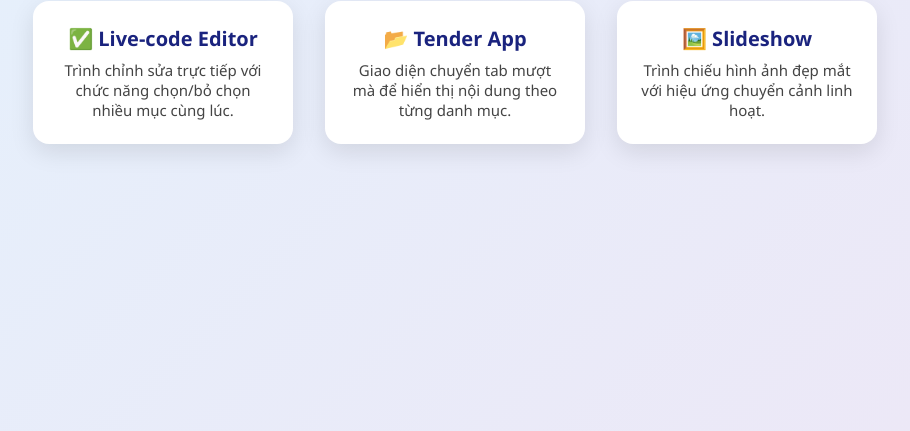
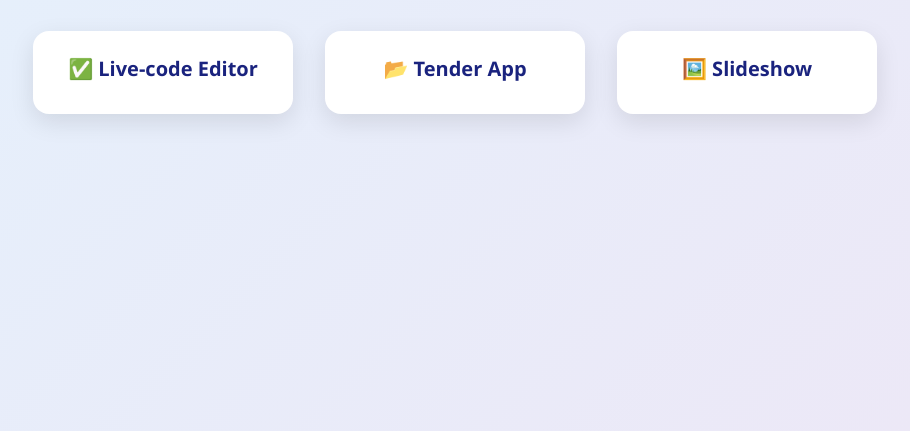
Before and after one commit to Nghia11205/f8-zoom-day-27, a plain HTML site: page index.html in a window 1280 px wide. Shown: the part 369-800 px from the top of the page, without its empty margins (185-1095 px from the left). Drawn offline with Linux system fonts and the light colour scheme.

Commit message:
Sửa index

```diff
--- a/index.html
+++ b/index.html
@@ -12,24 +12,12 @@
             <div class="card-container">
                 <a href="./live-code-editor.html" class="nav-card">
                     <h2>✅ Live-code Editor</h2>
-                    <p>
-                        Trình chỉnh sửa trực tiếp với chức năng chọn/bỏ chọn
-                        nhiều mục cùng lúc.
-                    </p>
                 </a>
                 <a href="./tender.html" class="nav-card">
                     <h2>📂 Tender App</h2>
-                    <p>
-                        Giao diện chuyển tab mượt mà để hiển thị nội dung theo
-                        từng danh mục.
-                    </p>
                 </a>
                 <a href="./slideshow.html" class="nav-card">
                     <h2>🖼️ Slideshow</h2>
-                    <p>
-                        Trình chiếu hình ảnh đẹp mắt với hiệu ứng chuyển cảnh
-                        linh hoạt.
-                    </p>
                 </a>
             </div>
         </div>
```
